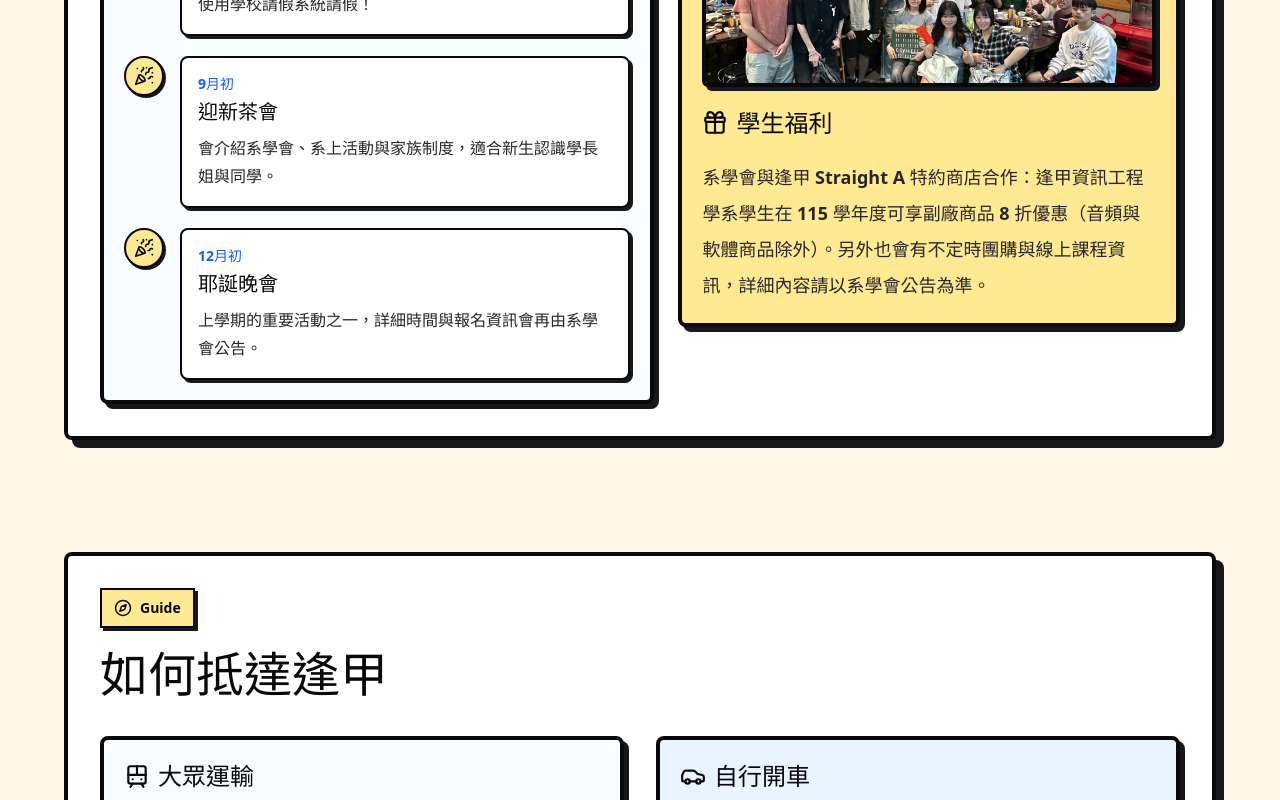
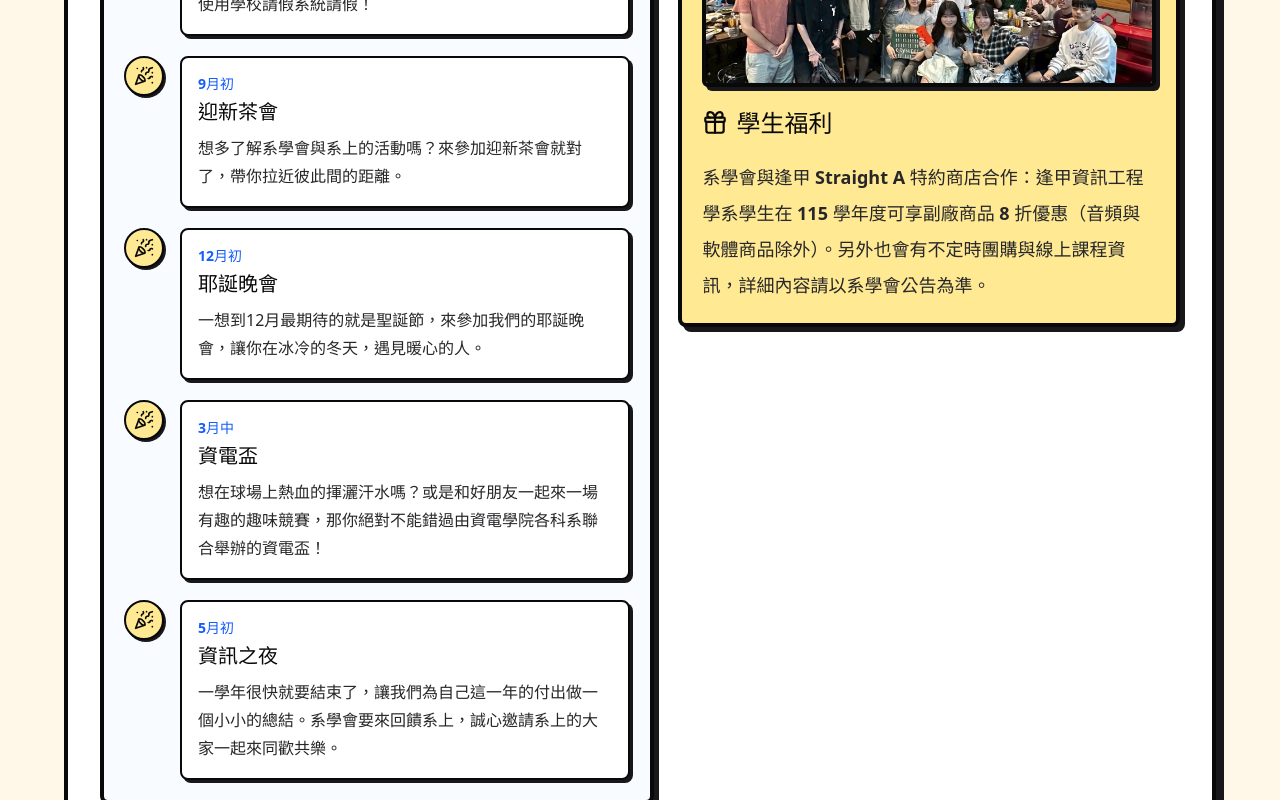
Before and after one commit to AllEnough/iecs_handbook, a React (Vite) app: page / in a window 1280 px wide. Shown: the part 5120-5920 px from the top of the page. Built offline with nearby package versions, Linux system fonts and the light colour scheme.

Commit message:
feat: update activity timeline copy

```diff
--- a/src/components/ScheduleSection.jsx
+++ b/src/components/ScheduleSection.jsx
@@ -11,12 +11,22 @@ const events = [
   {
     date: '9月初',
     title: '迎新茶會',
-    note: '會介紹系學會、系上活動與家族制度，適合新生認識學長姐與同學。',
+    note: '想多了解系學會與系上的活動嗎？來參加迎新茶會就對了，帶你拉近彼此間的距離。',
   },
   {
     date: '12月初',
     title: '耶誕晚會',
-    note: '上學期的重要活動之一，詳細時間與報名資訊會再由系學會公告。',
+    note: '一想到12月最期待的就是聖誕節，來參加我們的耶誕晚會，讓你在冰冷的冬天，遇見暖心的人。',
+  },
+  {
+    date: '3月中',
+    title: '資電盃',
+    note: '想在球場上熱血的揮灑汗水嗎？或是和好朋友一起來一場有趣的趣味競賽，那你絕對不能錯過由資電學院各科系聯合舉辦的資電盃！',
+  },
+  {
+    date: '5月初',
+    title: '資訊之夜',
+    note: '一學年很快就要結束了，讓我們為自己這一年的付出做一個小小的總結。系學會要來回饋系上，誠心邀請系上的大家一起來同歡共樂。',
   },
 ]
 
```
